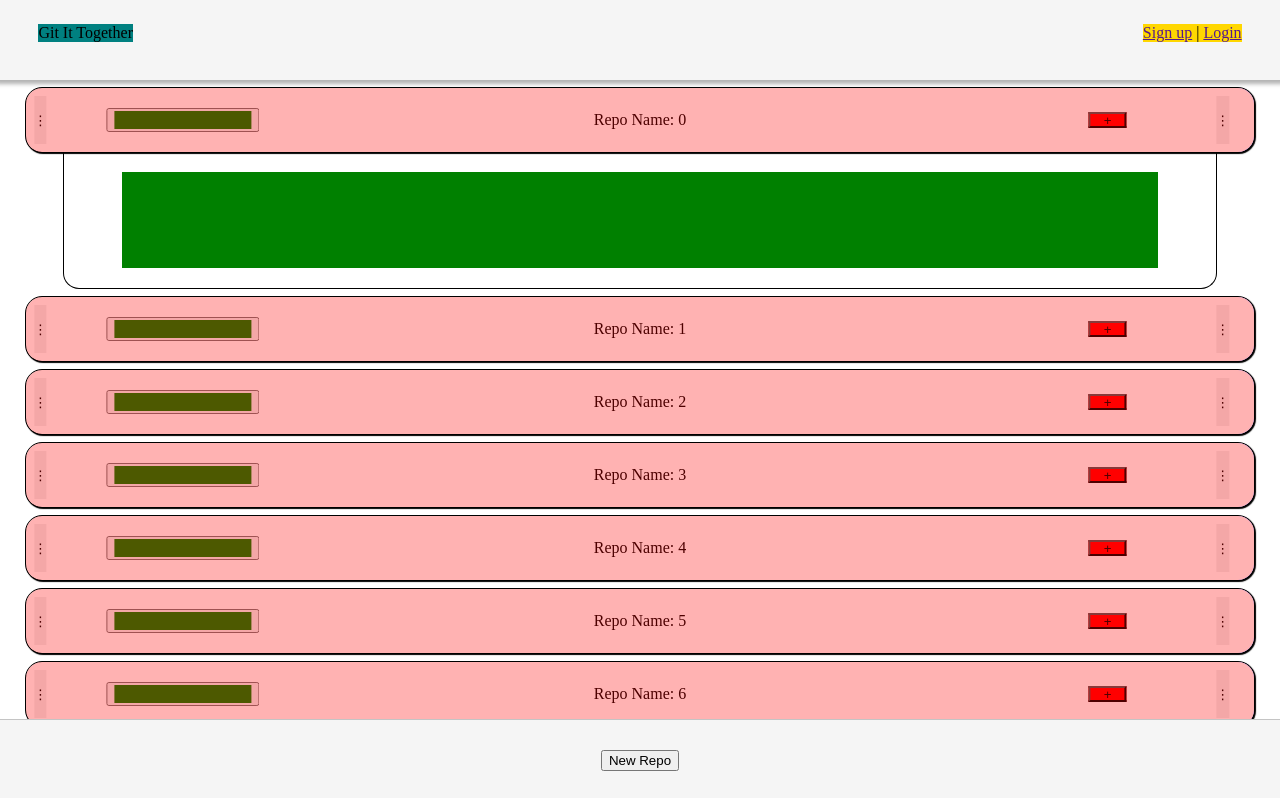
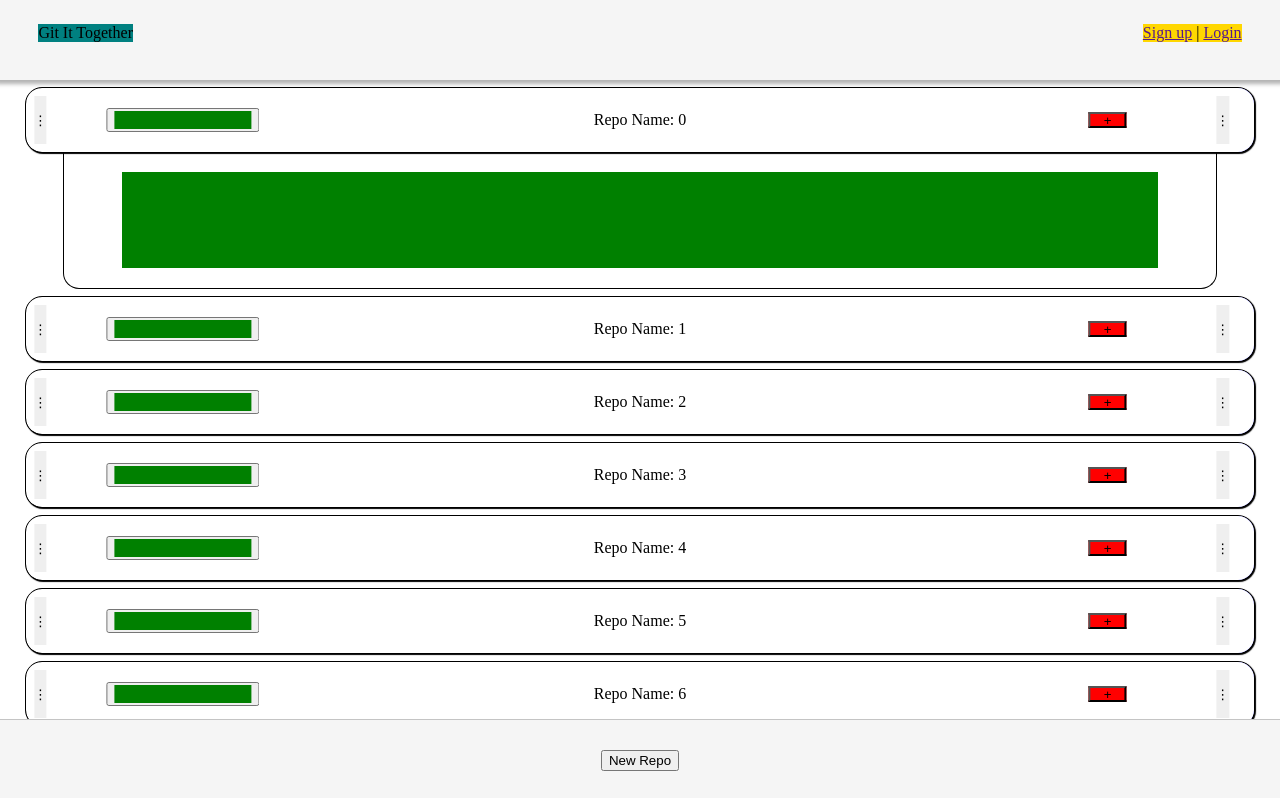
Before and after one commit to BuickSalesman/git-front, a React (Vite) app: page / in a window 1280 px wide. Shown: the top 798 px of the page. Built offline with nearby package versions, Linux system fonts and the light colour scheme.

Commit message:
removed red svg layer

```diff
--- a/src/components/Content/RepoDisplayCard/RepoTitleTool/TitleToolSVG/TitleToolSVG.css
+++ b/src/components/Content/RepoDisplayCard/RepoTitleTool/TitleToolSVG/TitleToolSVG.css
@@ -6,6 +6,4 @@
     height: 100%;
     pointer-events: none;
     z-index: 10;
-    background-color: red;
-    opacity: 0.3;
 }
```
